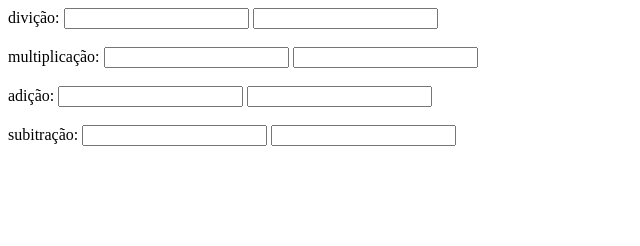
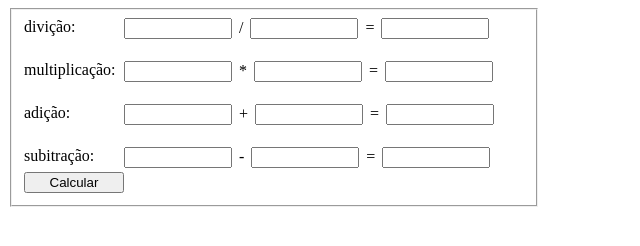
Before and after one commit to Guilqui/Calculadora2, a plain HTML site: page index.html in a window 1280 px wide. Shown: the whole page, without its empty margins (0-640 px from the left). Drawn offline with Linux system fonts and the light colour scheme.

Commit message:
Alinhamento de campos

```diff
--- a/index.html
+++ b/index.html
@@ -5,37 +5,54 @@
     <meta http-equiv="X-UA-Compatible" content="IE=edge">
     <meta name="viewport" content="width=device-width, initial-scale=1.0">
     <title>comeco de um sonho</title>
+    <link href="style.css" rel="stylesheet">
 </head>
 <body>
+    <fieldset>
+    <div>
     <form action="/pagina-processa-dados-do-form" method="post">
         <div>
             <label for="nome">divição:</label>
             <input type="divisão" id="divisao" />
+            /
             <input type="divisão" id="divisao" />
+            =
+            <input type="divisão" id="divisao" />
+
         </div>
         <br>
         <div>
             <label for="multiplicacao">multiplicação:</label>
             <input type="multiplicacao" id="multiplicacao" />
+            *
             <input type="multiplicacao" id="multiplicacao">
-
+            =
+            <input type="multiplicacao" id="multiplicacao">
         </div>
         <br>
         <div>
             <label for="adicao">adição:</label>
             <input type="adicao" id="adicao" />
+            +
+            <input type="adicao" id="adicao" />
+            =
             <input type="adicao" id="adicao" />
             <br>
         <div>
             <br>
             <label for="subitracao">subitração:</label>
             <input type="subitracao" id="subitracao" />
+            -
+            <input type="subitracao" id="subitracao" />
+            =
             <input type="subitracao" id="subitracao" />
         </div>
         <imput type "Calcular"></imput>
 
-
+        <input type="button" id="verificar" onclick="calcularNota()" value="Calcular">
         </div>
+    </div>
+    </fieldset>
     </form>
 
 </body>
--- /dev/null
+++ b/style.css
@@ -0,0 +1,25 @@
+label {
+	display: block;
+	float: left;
+}
+
+/*/Define um tamanho, impedindo que fiquem desalinhados*/
+
+label, input {
+	width:100px;
+	margin: 2px 0;
+}
+
+/* AUMENTA A largura do INPUT*/
+input {
+	width: 100px;;
+}
+
+/*Define uma largura para a parte subliada de fora*/
+fieldset {
+	width:500px;
+}
+
+fieldset {
+    word-spacing: 3px;
+}
```
